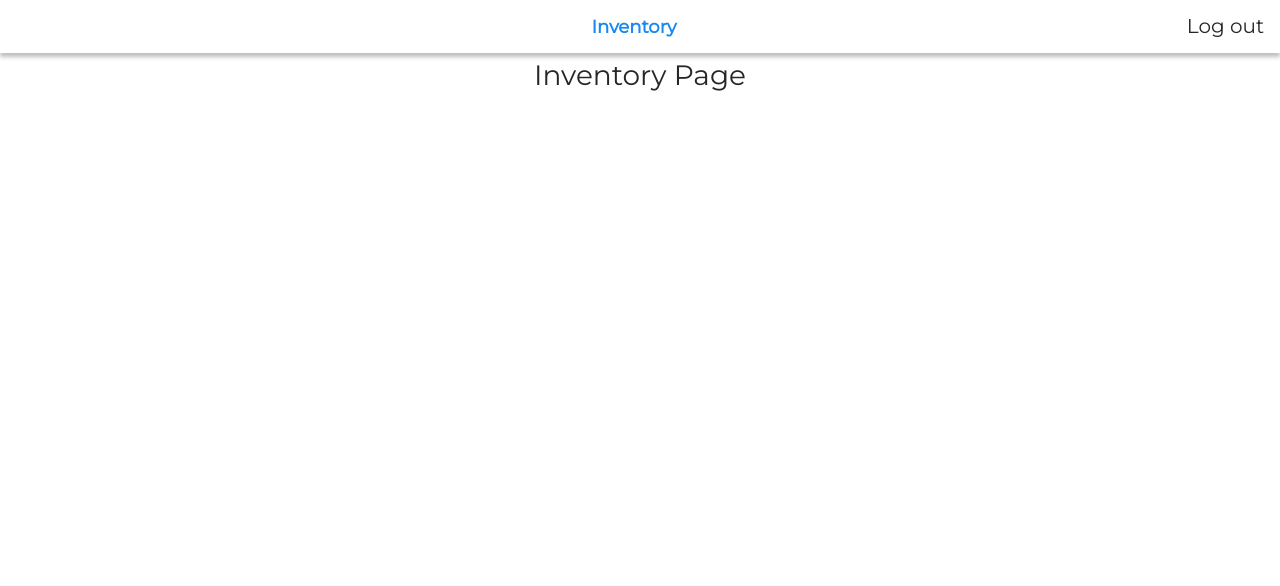
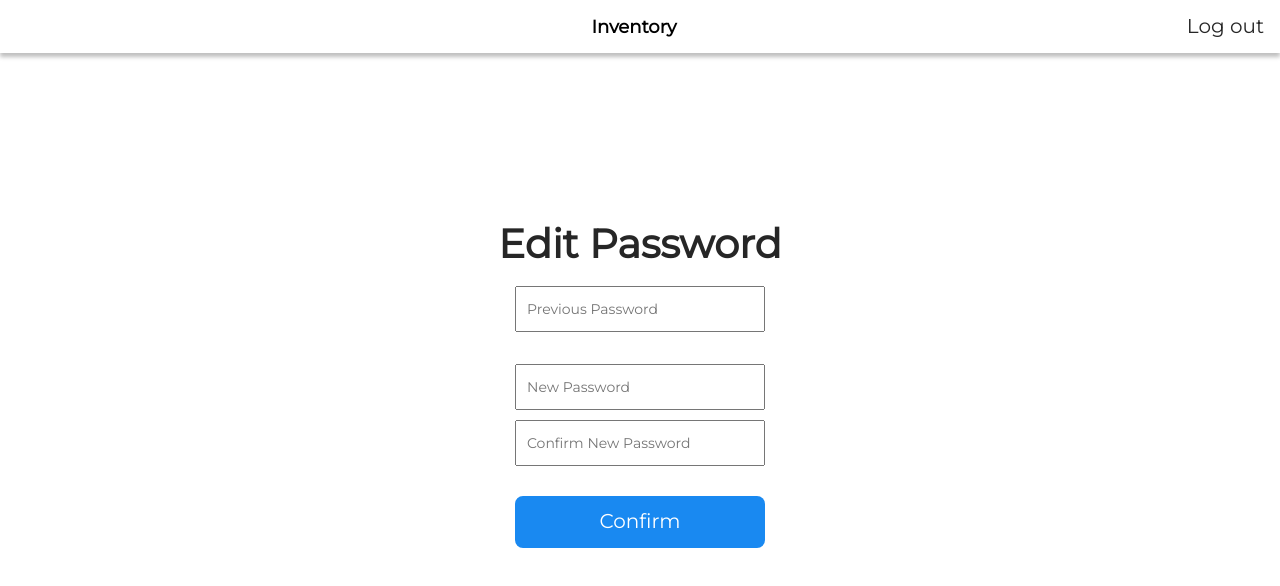
Before and after one commit to cc-visionary/Inventory-App, a React (Create React App) app in the folder client/: page /edit in a window 1280 px wide. Before the commit this address led to /inventory. Shown: the top 586 px of the page. Built offline with nearby package versions, Linux system fonts and the light colour scheme; sample sign-in values are in the browser's storage.

Commit message:
Finished user edit password

```diff
--- a/client/src/App.js
+++ b/client/src/App.js
@@ -2,7 +2,7 @@ import React, { Component } from 'react';
 import { BrowserRouter as Router, Switch, Route } from 'react-router-dom';
 
 import { Navbar } from './components';
-import { Login, Users, Inventory } from './pages';
+import { Login, Users, Inventory, UserEditPassword } from './pages';
 import { AdminRoute, UserRoute, PublicRoute } from './utils';
 
 import './assets/styles/App.css';
@@ -22,11 +22,13 @@ export default class App extends Component {
           <Switch>
             <AdminRoute path="/users" component={Navbar} />
             <UserRoute path="/inventory" component={Navbar} />
+            <UserRoute path="/edit" component={Navbar} />s
             <Route path="/" component={() => <></>} />
           </Switch>
           <Switch>
             <AdminRoute path="/users" component={Users} />
             <UserRoute path="/inventory" component={Inventory} />
+            <UserRoute path="/edit" component={UserEditPassword} />
             <PublicRoute path="/" component={Login} />
           </Switch>
         </div>
--- /dev/null
+++ b/client/src/assets/styles/pages/UserEditPassword.css
@@ -0,0 +1,39 @@
+#user-edit-password {
+  display: flex;
+  flex-direction: column;
+  justify-content: center;
+  align-items: center;
+  margin-top: 20vh;
+}
+
+#user-edit-password h1 {
+  font-weight: bold;
+  font-size: 40px;
+  margin: 0;
+}
+
+#user-edit-password input {
+  font-family: 'Montserrat', sans-serif;
+  margin-top: 10px;
+  padding: 10px;
+  width: 250px;
+}
+
+#user-edit-password button {
+  margin-top: 10px;
+  width: 250px;
+  cursor: pointer;
+  font-family: 'Montserrat', sans-serif;
+  color: #FFF;
+  font-size: 20px;
+  padding: 10px;
+  background: #1989F1;
+  border-radius: 8px;
+  border: none;
+}
+
+#user-edit-password .error-message {
+  font-size: 14px;
+  color: #f00;
+  margin: 10px 0;
+}
--- a/client/src/components/EditPassword.js
+++ b/client/src/components/AdminEditPassword.js
@@ -2,7 +2,7 @@ import React, { useState } from 'react';
 
 import { Modal, Input } from 'antd';
 
-const AddAccount = ({ username, errorMessage, visible, onOk, onCancel }) => {
+const AdminEditPassword = ({ username, errorMessage, visible, onOk, onCancel }) => {
   const [previousPassword, setPreviousPassword] = useState('');
   const [newPassword, setNewPassword] = useState('');
   const [confirmPassword, setConfirmPassword] = useState('');
@@ -58,4 +58,4 @@ const AddAccount = ({ username, errorMessage, visible, onOk, onCancel }) => {
   )
 };
 
-export default AddAccount;
+export default AdminEditPassword;
--- a/client/src/components/Navbar.js
+++ b/client/src/components/Navbar.js
@@ -23,6 +23,7 @@ const Navbar = () => {
     <div className="middle">
       {getUser().userType === "admin" ? <a href="/users" className={window.location.pathname === '/users' ? "active" : ""}>Users</a> : <></>}
       <a href="/inventory" className={window.location.pathname === '/inventory' ? "active" : ""}>Inventory</a>
+      {getUser().userType === "user" ? <a href="/edit" className={window.location.pathname === '/edit' ? "active" : ""}>Edit</a> : <></>}
     </div>
     <button className="logout-button" onClick={() => onLogout()}>Log out</button>
   </div>
--- a/client/src/components/index.js
+++ b/client/src/components/index.js
@@ -1,5 +1,5 @@
 import Navbar from './Navbar';
 import AddAccount from './AddAccount';
-import EditPassword from './EditPassword';
+import AdminEditPassword from './AdminEditPassword';
 
-export { Navbar, AddAccount, EditPassword };
+export { Navbar, AddAccount, AdminEditPassword };
--- /dev/null
+++ b/client/src/pages/UserEditPassword.js
@@ -0,0 +1,89 @@
+import React, { useState } from 'react';
+
+import '../assets/styles/pages/UserEditPassword.css';
+import { UserService } from '../services';
+import { getUser } from '../utils/store';
+
+const UserEditPassword = () => {
+  const [previousPassword, setPreviousPassword] = useState('');
+  const [newPassword, setNewPassword] = useState('');
+  const [confirmNewPassword, setConfirmNewPassword] = useState('');
+  const [errorMessage, setErrorMessage] = useState('');
+
+  const onConfirm = () => {
+    if(previousPassword === '' || previousPassword === null) {
+      setErrorMessage('Previous password cannot be empty')
+      return
+    }
+
+    if(newPassword === '' || newPassword === null) {
+      setErrorMessage('Previous password cannot be empty')
+      return
+    }
+
+    if(confirmNewPassword === '' || confirmNewPassword === null) {
+      setErrorMessage('Previous password cannot be empty')
+      return
+    }
+
+    if(previousPassword.length < 6 || newPassword.length < 6 || confirmNewPassword.length < 6) {
+      setErrorMessage('Password has to be atleast 6 characters')
+      return
+    }
+
+    if(previousPassword.length > 30 || newPassword.length > 30 || confirmNewPassword.length > 30) {
+      setErrorMessage('Password has to be atmost 30 characters')
+      return
+    }
+
+    if(previousPassword === newPassword && previousPassword === confirmNewPassword) {
+      setErrorMessage('Previous password and the new password is the same')
+      return
+    }
+
+    if(newPassword !== confirmNewPassword) {
+      setErrorMessage('New password and confirm new password must be the same.')
+      return
+    }
+
+    UserService.patchUser(getUser().username, previousPassword, newPassword)
+      .then(() => {
+        alert('Successfully edited the password')
+      })
+      .catch((err) => {
+        const { data } = err.response;
+
+        setErrorMessage(data)
+      })
+
+    setPreviousPassword('')
+    setNewPassword('')
+    setConfirmNewPassword('')
+  }
+
+  return (
+    <div id='user-edit-password'>
+      <h1>Edit Password</h1>
+      <input
+        placeholder='Previous Password'
+        value={previousPassword}
+        onChange={(e) => setPreviousPassword(e.target.value)}
+      />
+      <br />
+      <input
+        placeholder='New Password'
+        value={newPassword}
+        onChange={(e) => setNewPassword(e.target.value)}
+      />
+      <input
+        placeholder='Confirm New Password'
+        value={confirmNewPassword}
+        onChange={(e) => setConfirmNewPassword(e.target.value)}
+      />
+      <div className='error-message'>{errorMessage}</div>
+      <button className='confirm-button' onClick={() => onConfirm()}>Confirm</button>
+    </div>
+  )
+}
+
+export default UserEditPassword;
--- a/client/src/pages/Users.js
+++ b/client/src/pages/Users.js
@@ -1,6 +1,6 @@
 import React, { Component } from 'react';
 
-import { AddAccount, EditPassword } from '../components';
+import { AddAccount, AdminEditPassword } from '../components';
 import { UserService } from '../services';
 
 import editIcon from '../assets/images/Edit Icon.svg';
@@ -189,7 +189,7 @@ export default class Users extends Component {
       onCancel={() => this.setState({ addAccountVisible: false })}
       errorMessage={addAccountError}
     />
-    <EditPassword
+    <AdminEditPassword
       username={toBeEdited}
       visible={editPasswordVisible}
       onOk={(previousPassword, newPassword, confirmPassword) => this.onEdit(previousPassword, newPassword, confirmPassword)}
--- a/client/src/pages/index.js
+++ b/client/src/pages/index.js
@@ -1,5 +1,6 @@
 import Login from './Login';
 import Users from './Users';
 import Inventory from './Inventory';
+import UserEditPassword from '../pages/UserEditPassword';
 
-export { Login, Users, Inventory };
+export { Login, Users, Inventory, UserEditPassword };
```
Also changed, not shown: 1 other file (tests, documents, lock files or other folders).
